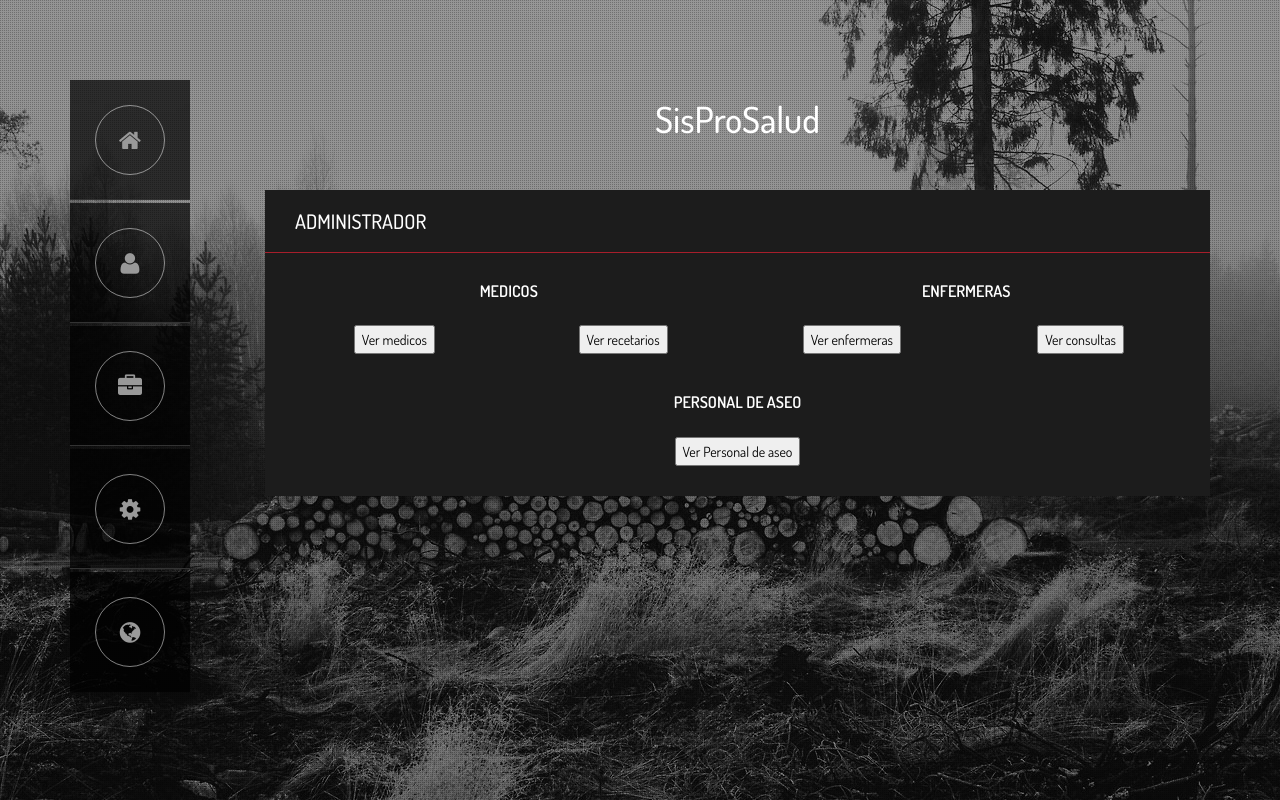
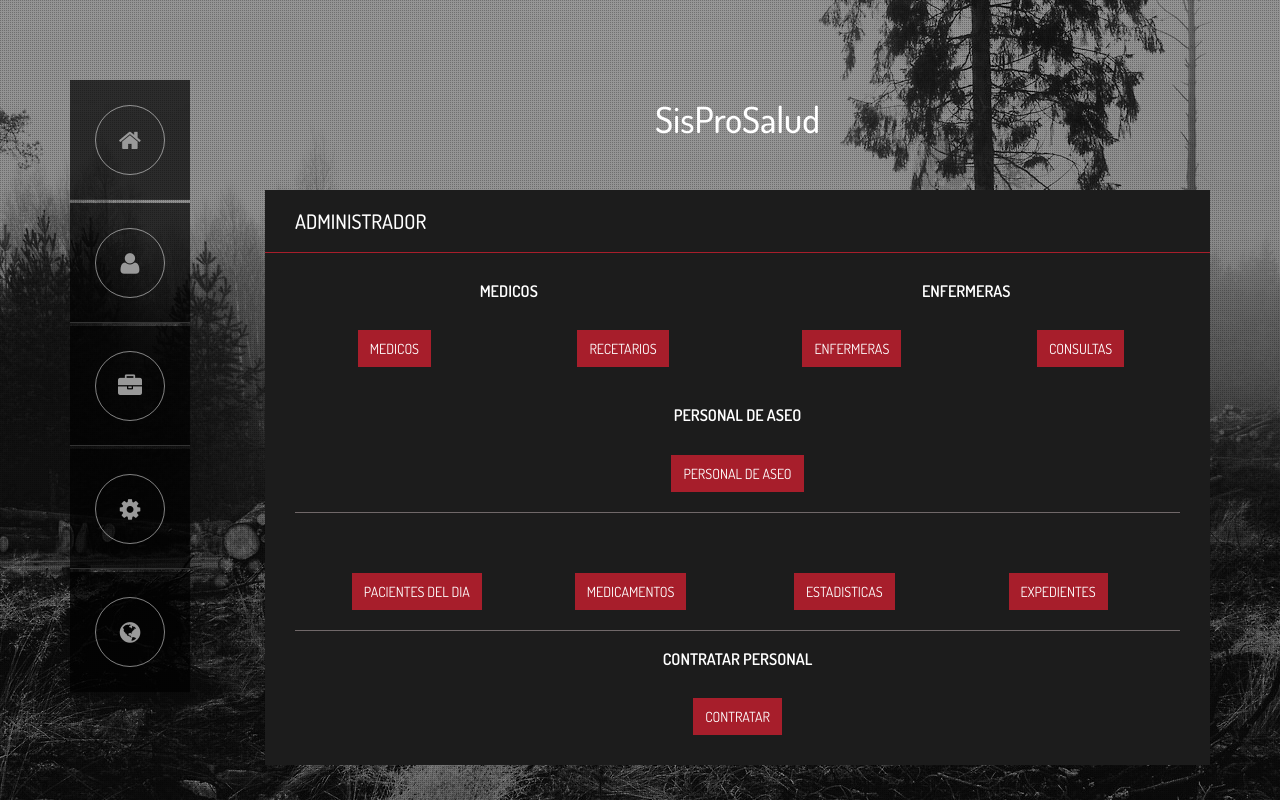
Before and after one commit to JBEdix/ProyectoPOOSisProSalud, a PHP site: page /form/form_administrador1.php in a window 1280 px wide. Run offline with PHP 8.4, Linux system fonts and the light colour scheme.

Commit message:
arreglo del formulario admin y el css

```diff
--- a/form/css/templatemo_style.css
+++ b/form/css/templatemo_style.css
@@ -10,7 +10,7 @@ body { font: 14px/23px 'Dosis', Arial, sans-serif; -webkit-font-smoothing: antia
 
 a { -webkit-transition: all 0.1s ease-in-out; -moz-transition: all 0.1s ease-in-out; -ms-transition: all 0.1s ease-in-out; -o-transition: all 0.1s ease-in-out; transition: all 0.1s ease-in-out; }
 
-input::-moz-focus-inner { border: 0; }
+button::-moz-focus-inner { border: 0; }
 
 a:hover, a:active, a:focus { text-decoration: none; outline: none; }
 
@@ -46,6 +46,8 @@ h1, h2, h3, h4, h5, h6 { font-family: 'Dosis', serif; color: white; }
 
 .page-header { padding: 20px 30px; margin: 0; border-bottom: 1px solid #a71e2b; }
 
+.page-header-2 { padding: 20px 30px; margin: 0; border-bottom: 1px solid #706869; }
+
 .page-title { font-size: 20px; text-transform: uppercase; margin: 0; }
 
 .content-inner { padding: 30px; }
@@ -62,7 +64,7 @@ select { background-image: url("../images/select-arrow.png"); background-repeat:
 select::-ms-expand { display: none; }
 
 @-moz-document url-prefix() { select { padding-top: 5px; line-height: 30px; } }
-.widget-title { font-size: 16px; margin: 0 0 25px 0; font-weight: 600; text-transform: uppercase; }
+.widget-title { font-size: 16px; margin: 0 0 10px 0; font-weight: 600; text-transform: uppercase; }
 
 /*------------------------------------------------------
 	HomePage Styling
@@ -82,7 +84,7 @@ select::-ms-expand { display: none; }
 
 .progress { box-shadow: none; background-color: #d4d4d4; -webkit-border-radius: 0; border-radius: 0; }
 
-.our-team { margin-top: 40px; }
+.our-team { margin-top: 20px; }
 
 .member-thumb { overflow: hidden; }
 .member-thumb img { width: 100%; height: auto; }
--- a/form/form_administrador1.php
+++ b/form/form_administrador1.php
@@ -103,41 +103,68 @@ http://www.templatemo.com/tm-402-genius
                                         <h3 class="widget-title">Medicos</h3>
                                         <div class="row">
                                             <div class="col-md-6">
-                                                <input class="mainBtn" type="submit" name="" value="Ver medicos">
+                                                <button id="btn-ver-medicos" class="mainBtn">medicos</button>
                                             </div>
                                             <div class="col-md-6">
-                                                <input class="mainBtn" type="submit" name="" value="Ver recetarios">
+                                                <button id="btn-ver-recetarios" class="mainBtn">Recetarios</button>
                                             </div>
                                         </div>
+                                    </div> <!-- /.col-md-7 -->
 
-                                    </div> <!-- /.col-md-7 -->
                                     <div class="col-md-6">
                                         <h3 class="widget-title">enfermeras</h3>
                                         <div class="row">
                                             <div class="col-md-6">
-                                                <input class="mainBtn" type="submit" name="" value="Ver enfermeras">
+                                                <button id="btn-ver-enfermeras" class="mainBtn">enfermeras</button>
                                             </div>
                                             <div class="col-md-6">
-                                                <input class="mainBtn" type="submit" name="" value="Ver consultas">
+                                                <button id="btn-ver-consultas" class="mainBtn">consultas</button>
                                             </div>
                                         </div>
                                     </div> <!-- /.col-md-5 -->
+                                </div> <!-- /.row -->
+
+                                <div class="our-team page-header-2">
+                                    <div class="row">
+                                        <div class="col-md-12">
+                                            <h3 class="widget-title">Personal de aseo</h3>
+                                            <div class="row">
+                                                <div class="col-md-12">
+                                                    <button id="btn-ver-personal" class="mainBtn">Personal de aseo</button>
+                                                </div>
+                                            </div>
+                                        </div> <!-- /.col-md-7 -->
                                     </div> <!-- /.row -->
-                                    <div class="our-team">
+                                </div>
+
+                                <div class="our-team page-header-2">
+                                    <div class="row">
+                                        <div class="col-md-3">
+                                            <button class="mainBtn" id="btn-pacientes-dia">Pacientes del dia</button>
+                                        </div> <!-- /.col-md-3 -->
+                                        <div class="col-md-3">
+                                            <button class="mainBtn" id="btn-medicamentes">Medicamentos</button>
+                                        </div> <!-- /.col-md-3 -->
+                                        <div class="col-md-3">
+                                            <button class="mainBtn" id="Ver-pacientes-dia">Estadisticas</button>
+                                        </div> <!-- /.col-md-3 -->
+                                        <div class="col-md-3">
+                                            <button class="mainBtn" id="Ver-pacientes-dia">Expedientes</button>
+                                        </div> <!-- /.col-md-3 -->
+                                    </div> <!-- /.row -->
+                                </div>
+
+                                <div class="our-team">
+                                    <div class="col-md-12">
+                                        <h3 class="widget-title">Contratar personal</h3>
                                         <div class="row">
                                             <div class="col-md-12">
-                                                <h3 class="widget-title">Personal de aseo</h3>
-                                            </div> <!-- /.col-md-12 -->
-                                        </div> <!-- /.row -->
-                                        <div class="row">
-                                            <div class="row">
-                                                <div class="col-md-12">
-                                                    <input class="mainBtn" type="submit" name="" value="Ver Personal de aseo">
-                                                </div>
+                                                <button id="btn-contratar-personal" class="mainBtn">Contratar</button>
                                             </div>
-                                        </div> <!-- /.col-md-4 -->
-                                    </div> <!-- /.row -->
-                                </div> <!-- /.our-team -->
+                                        </div>
+                                    </div> <!-- /.col-md-12 -->
+                                </div>
+
                             </div> <!-- /.content-inner -->
                         </div> <!-- /.about-us -->
                     </div> <!-- /.content-holder -->
```
